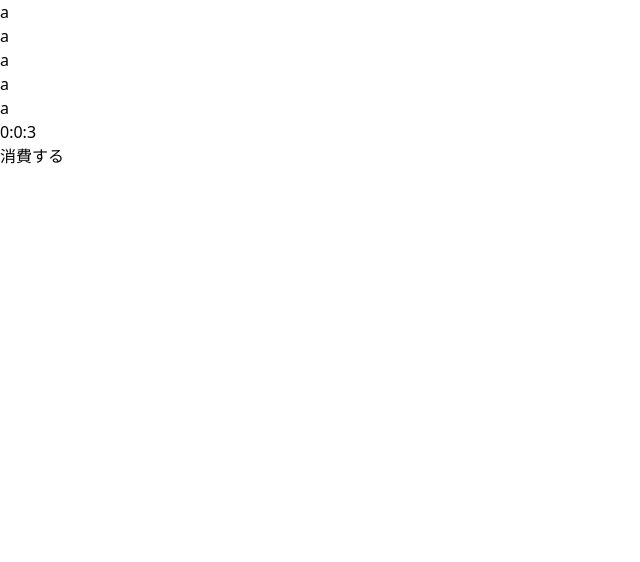
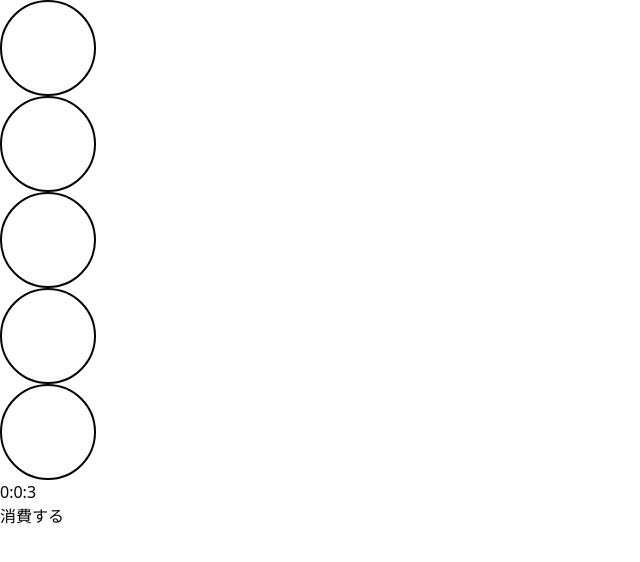
Before and after one commit to watagit/stamina, a Next.js app: page / in a window 1280 px wide. Shown: the top 562 px of the page, without its empty margins (0-640 px from the left). Built offline with nearby package versions, Linux system fonts and the light colour scheme.

Commit message:
implement stamina atom

```diff
--- /dev/null
+++ b/src/components/Stamina.tsx
@@ -0,0 +1,9 @@
+import React, { FC } from "react";
+
+const Stamina: FC = () => {
+  return (
+    <div className={"rounded-full border-black h-24 w-24 border-2"} />
+  );
+};
+
+export default Stamina;
--- a/src/pages/index.tsx
+++ b/src/pages/index.tsx
@@ -2,12 +2,13 @@ import { NextPage } from "next";
 import React, { ReactNode, FC, useState } from "react";
 import Countdown from "react-countdown";
 import ConsumeButton from "../components/ConsumeButton";
+import Stamina from "../components/Stamina";
 
 const initialStamina: ReactNode[] = [
-  <div>a</div>,
-  <div>a</div>,
-  <div>a</div>,
-  <div>a</div>
+  <Stamina />,
+  <Stamina />,
+  <Stamina />,
+  <Stamina />,
 ];
 
 type StaminaType = {
@@ -25,7 +26,7 @@ const Index: NextPage<FC> = () => {
 
   const increaseStamina = () => {
     if (staminas.length < 5) {
-      setStaminas((staminas: StaminaType[]) => [...staminas, <div>a</div>]);
+      setStaminas((staminas: StaminaType[]) => [...staminas, <Stamina />]);
     }
   }
 
```
